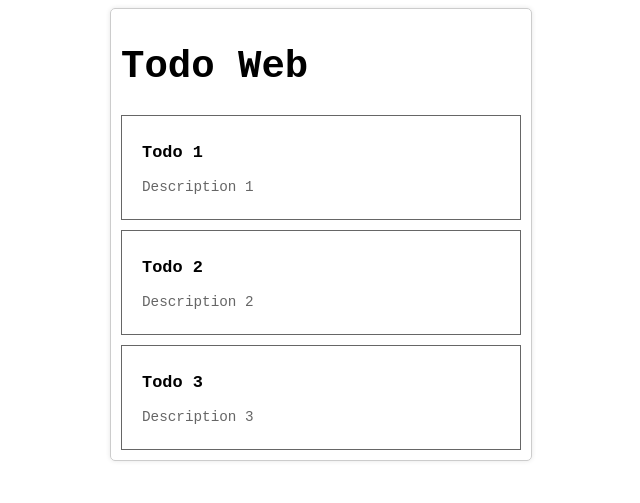
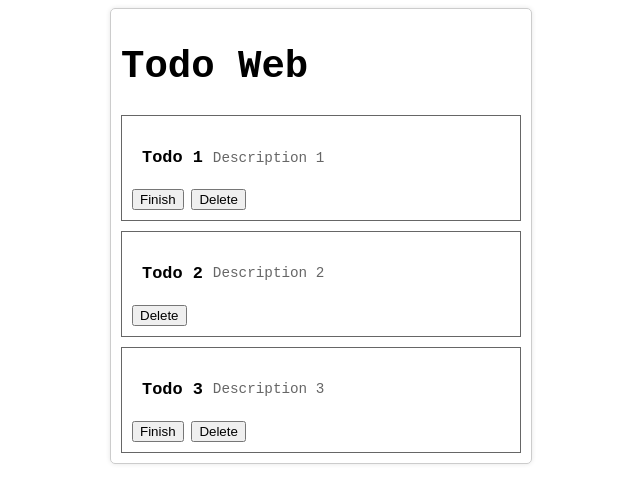
Before and after one commit to ianlabicani/php-web, a PHP site: page / in a window 1280 px wide. Shown: the top 503 px of the page, without its empty margins (319-959 px from the left). Run offline with PHP 8.4, Linux system fonts and the light colour scheme.

Commit message:
add id to data

```diff
--- a/index.php
+++ b/index.php
@@ -2,16 +2,22 @@
 // change source of data from static array to database
 $todos = array(
   array(
+    'id' => 1,
     'name' => 'Todo 1',
-    'description' => 'Description 1'
+    'description' => 'Description 1',
+    'status' => 'Incomplete'
   ),
   array(
+    'id' => 2,
     'name' => 'Todo 2',
-    'description' => 'Description 2'
+    'description' => 'Description 2',
+    'status' => 'Complete'
   ),
   array(
+    'id' => 3,
     'name' => 'Todo 3',
-    'description' => 'Description 3'
+    'description' => 'Description 3',
+    'status' => 'Incomplete'
   )
 );
 
@@ -33,9 +39,9 @@
   </div>
   <div class="card-body">
     <div class="todos-container">
-
     <?php foreach ($todos as $todo) { ?>
       <div class="todo">
+        <div class="todo-data">
           <p class="todo-name">
             <?=$todo['name']?>
           </p>
@@ -43,9 +49,17 @@
             <?=$todo['description']?>
           </p>
         </div>
+        <div class="todo-actions">
+        </div>
+          <form action="index.php">
+            <input type="hidden" name="id" value="<?=$todo['id']?>">
+            <?php if ($todo['status'] === 'Incomplete') { ?>
+            <button class="btn btn-primary" type="submit" name="finish">Finish</button>
+            <?php } ?>
+            <button class="btn btn-danger" type="submit" name="delete">Delete</button>
+          </form>
+      </div>
     <?php } ?>
     </div>
   </div>
-</div>
-</body>
 </html>
```
Lines whose indentation alone changed are shown as unchanged.
